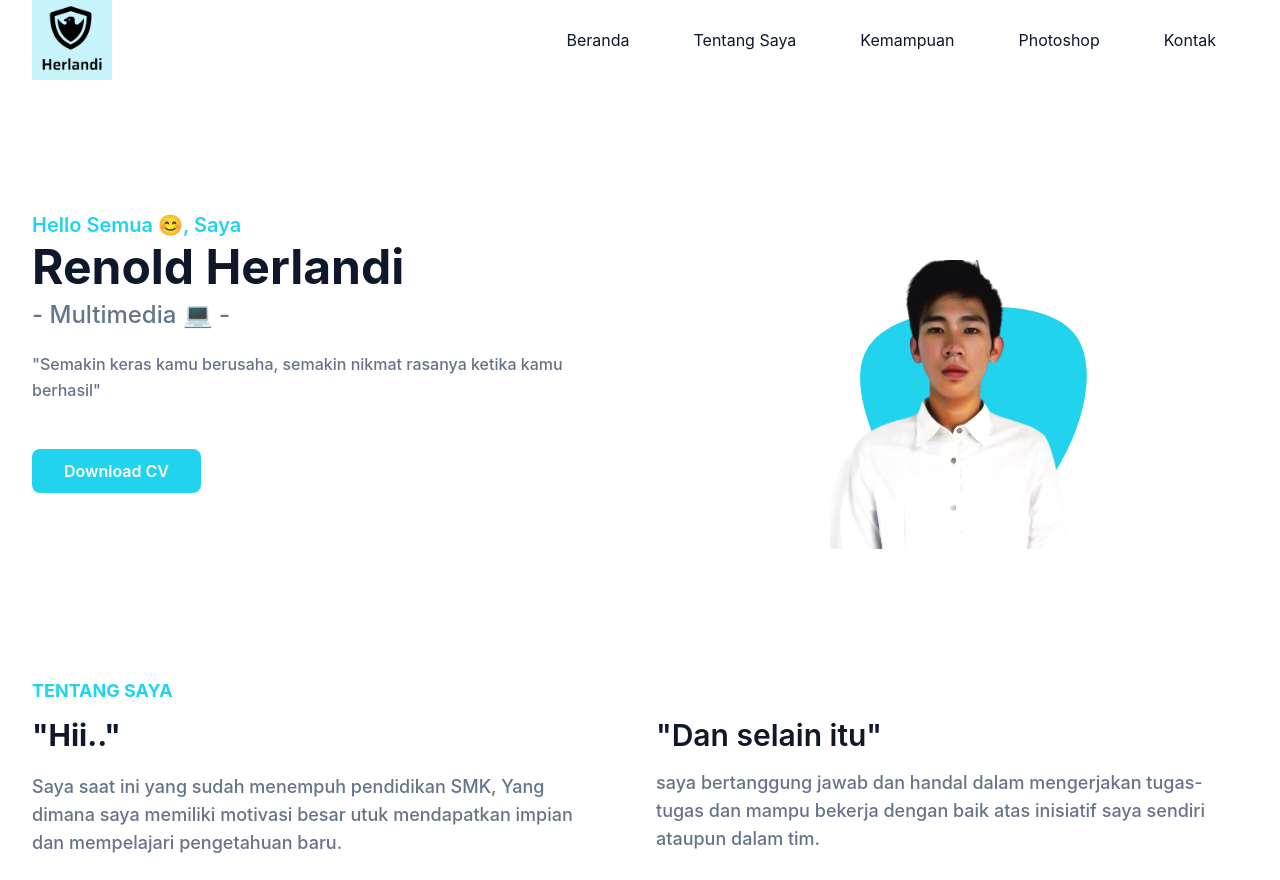
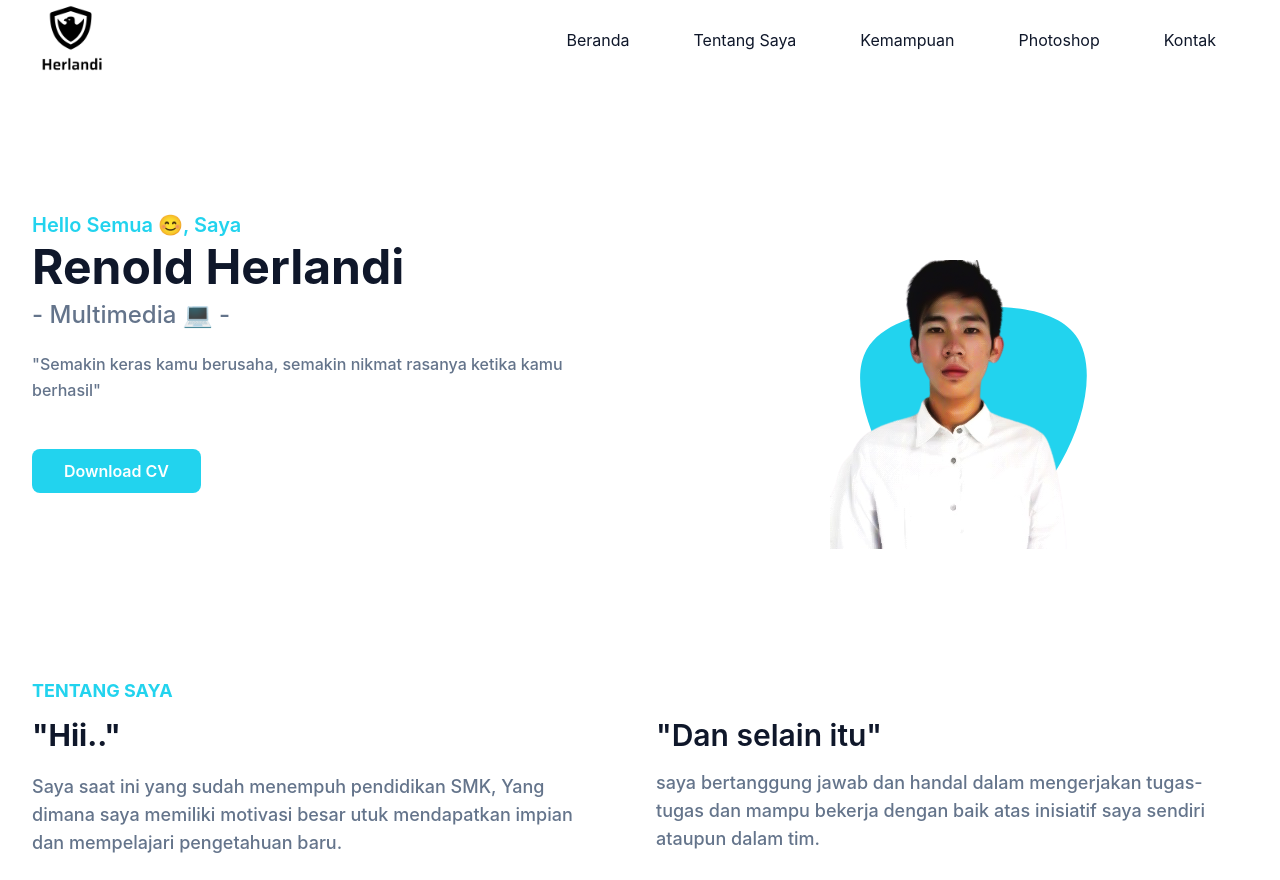
Before and after one commit to herlandi619/cv, a website: page index.html in a window 1280 px wide. Shown: the top 880 px of the page. Drawn offline with Linux system fonts and the light colour scheme.

Commit message:
edit lagi dan lagi

```diff
--- a/index.html
+++ b/index.html
@@ -15,7 +15,7 @@
             <div class="flex items-center justify-between relative">
                 <div class="px-4">
 
-                    <a href="#" class="w-20 block bg-primary bg-opacity-25"><img src="profile/edit.png" alt="logo"></a>
+                    <a href="#" class="w-20 block bg-opacity-25"><img src="profile/edit.png" alt="logo"></a>
                 </div>
                 <div class="flex item-center px-4 pb-10 lg:pb-0 ">
 
```
